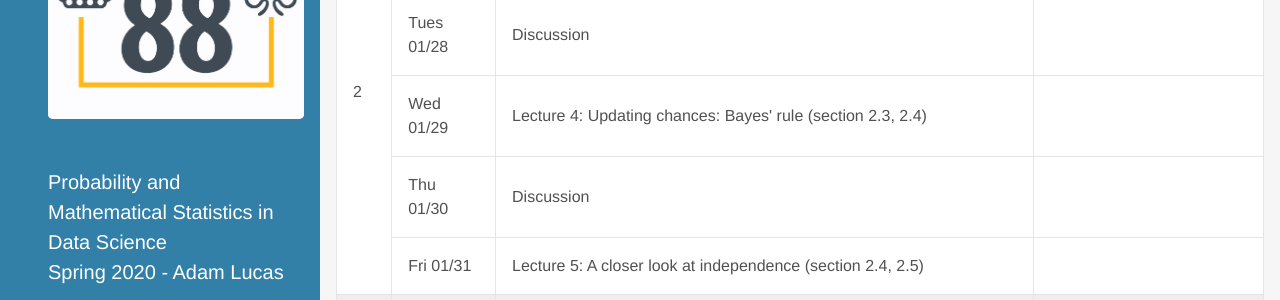
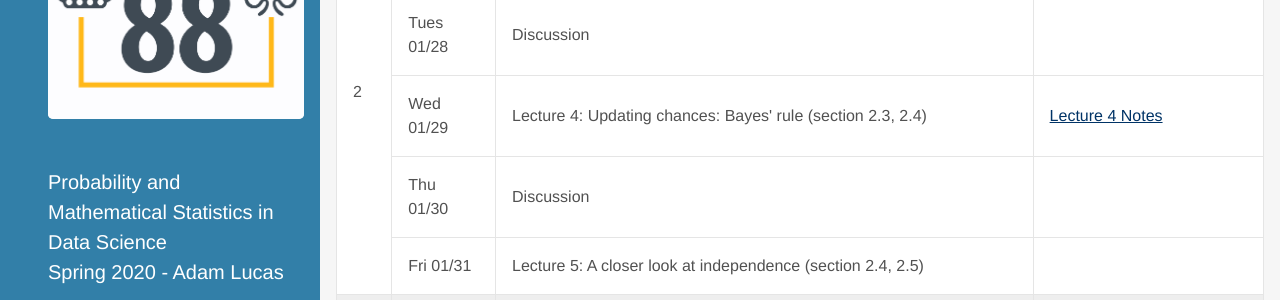
Before and after one commit to stat88/stat88.github.io, a Jekyll site: the page built from index.html, in a window 1280 px wide and 900 px high, scrolled down 868 px. Shown: the part 153-453 px from the top of the window. Built offline with Jekyll 4.4.1, drawn with Linux system fonts in a browser that asks for light colours; some web fonts are replaced; the list of posts is cut into pages by our own code.

Commit message:
add note 4

```diff
--- a/_data/syllabus2.yml
+++ b/_data/syllabus2.yml
@@ -38,6 +38,9 @@ weeks:
       content: "Discussion"
     - date: Wed 01/29
       content: "Lecture 4: Updating chances: Bayes' rule (section 2.3, 2.4)"
+      assignments:
+      - name: "Lecture 4 Notes"
+        url: http://stat88.org/assets/notes/Lec4.pdf
     - date: Thu 01/30
       content: "Discussion"
     - date: Fri 01/31
```
Also changed, not shown: 1 other file.
